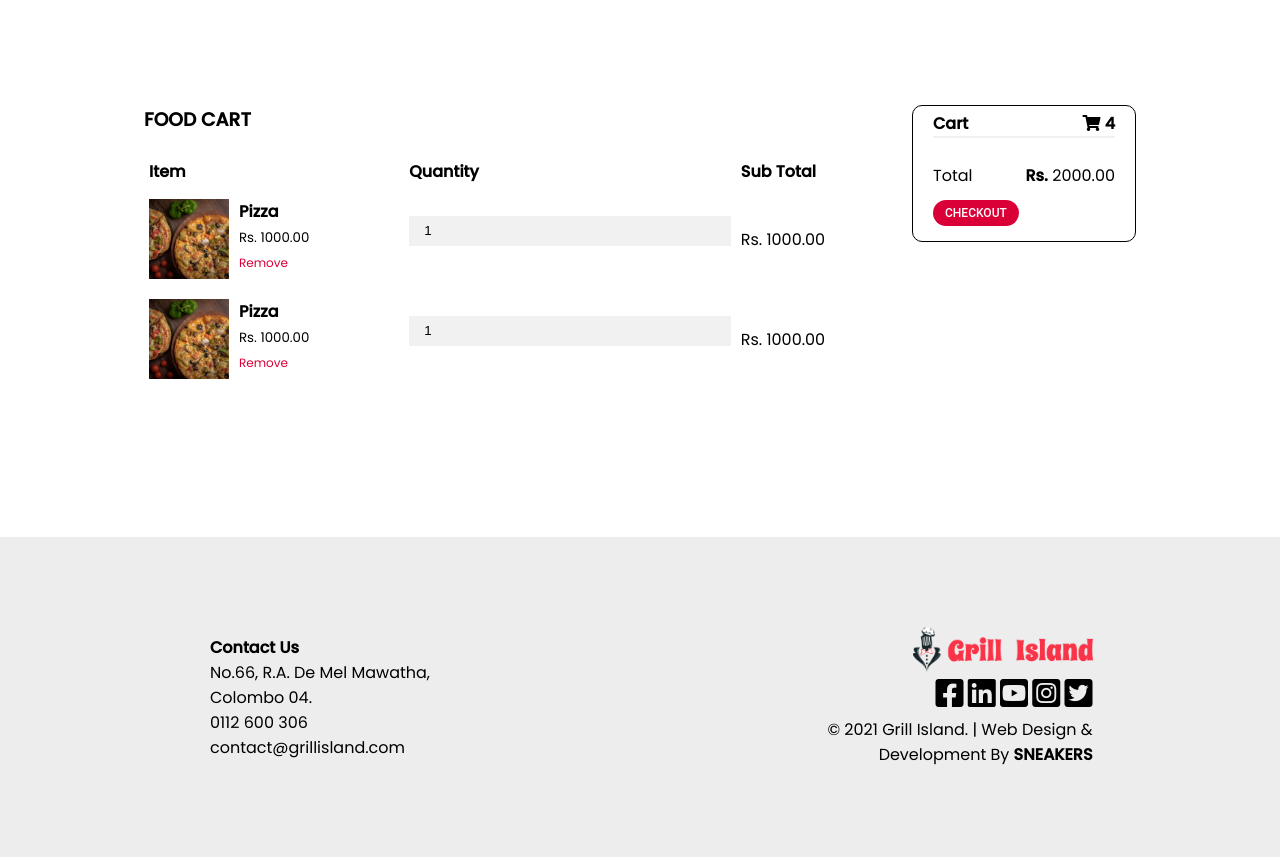
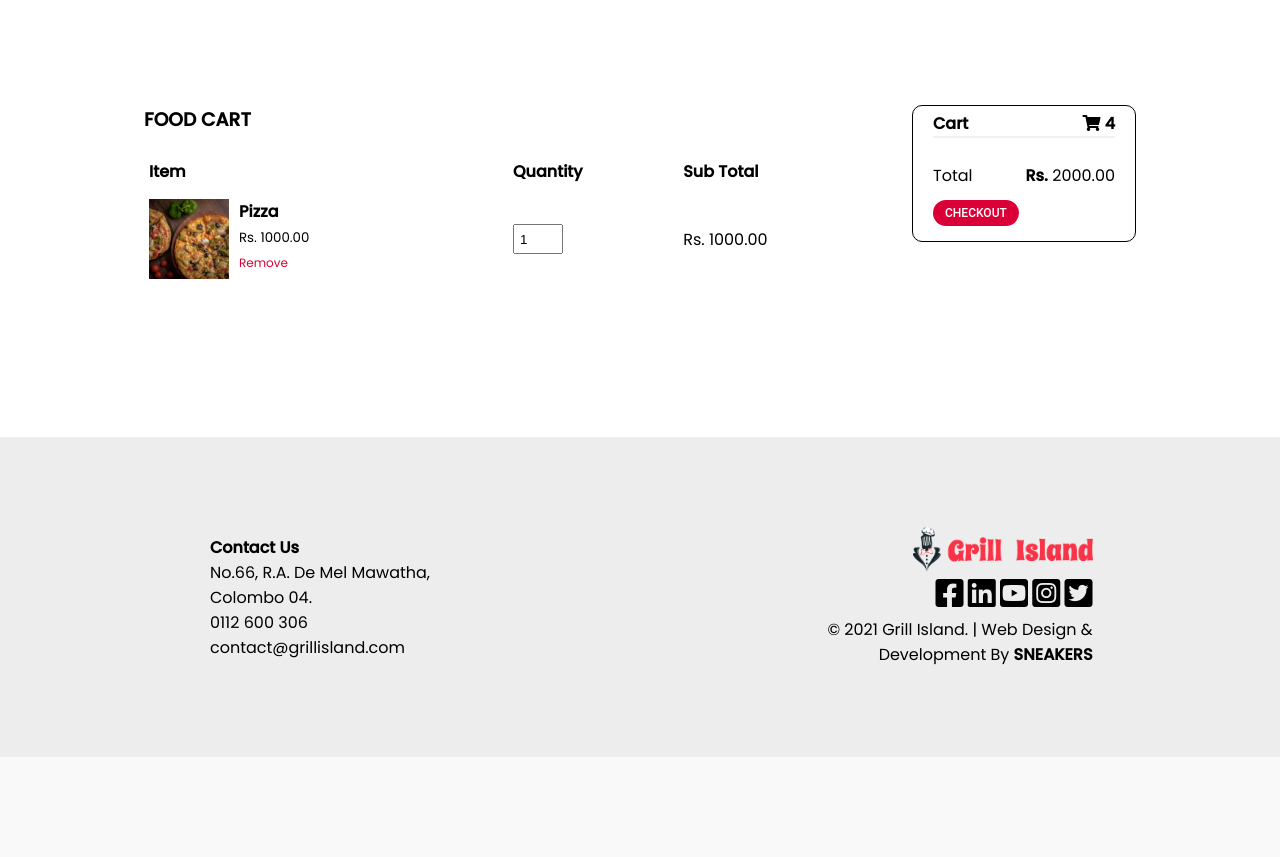
Before and after one commit to akapez/grill-island-wdp, a PHP site: page /cart.php in a window 1280 px wide. Shown: the part 80-937 px from the top of the page. After the commit the page ends 745 px from the top, so only its background shows below. Run offline with PHP 8.4, Linux system fonts and the light colour scheme.

Commit message:
fixed issues

```diff
--- a/cart.php
+++ b/cart.php
@@ -25,22 +25,7 @@
               </div>
             </div>
           </td>
-          <td><input type="number" value="1"></td>
-          <td>Rs. 1000.00</td>
-        </tr>
-        <tr>
-          <td>
-            <div class="cart_info">
-              <img src="./assets/pizza.png" alt="food-item">
-              <div>
-                <h4>Pizza</h4>
-                <small>Rs. 1000.00</small>
-                <br>
-                <a href="">Remove</a>
-              </div>
-            </div>
-          </td>
-          <td><input type="number" value="1"></td>
+          <td><input class="qty_input" type="number" value="1"></td>
           <td>Rs. 1000.00</td>
         </tr>
       </table>
--- a/index.php
+++ b/index.php
@@ -28,7 +28,7 @@
     <!--Popular Foodies-->
     <div class="popular-foodies">
       <div class="popular-foodie">
-        <div>
+        <div class="info-panel">
           <h1>PIZZA</h1>
           <p>Lorem ipsum dolor sit amet consectetur adipisicing elit. Quis, magnam dolorem vero explicabo sint expedita. Dolores neque eum officia quisquam, dignissimos similique sint quae laborum consequatur repellendus, consequuntur, recusandae minus!</p>
           <a href="menu.php"><button type="button" class="menu-btn">VIEW MENU</button></a>
@@ -38,7 +38,7 @@
         </div>
       </div>
       <div class="popular-foodie">
-        <div>
+        <div class="info-panel">
           <h1>BURGERS</h1>
           <p>Lorem ipsum dolor sit amet consectetur adipisicing elit. Quis, magnam dolorem vero explicabo sint expedita. Dolores neque eum officia quisquam, dignissimos similique sint quae laborum consequatur repellendus, consequuntur, recusandae minus!</p>
           <a href="menu.php"><button type="button" class="menu-btn">VIEW MENU</button></a>
@@ -48,7 +48,7 @@
         </div>
       </div>
       <div class="popular-foodie">
-        <div>
+        <div class="info-panel">
           <h1>SUBMARIENS</h1>
           <p>Lorem ipsum dolor sit amet consectetur adipisicing elit. Quis, magnam dolorem vero explicabo sint expedita. Dolores neque eum officia quisquam, dignissimos similique sint quae laborum consequatur repellendus, consequuntur, recusandae minus!</p>
           <a href="menu.php"><button type="button" class="menu-btn">VIEW MENU</button></a>
--- a/menu.php
+++ b/menu.php
@@ -6,8 +6,8 @@
 <!--search option-->
 <div class="search_container">
   <form action="/action_page.php" autocomplete="off">
-    <input type="text" placeholder="Search.." name="search" />
-    <button type="submit">Search</button>
+    <input class="search_input" type="text" placeholder="Search.." name="search" />
+    <button class="search_button" type="submit">Search</button>
   </form>
 </div>
 
@@ -18,7 +18,7 @@
     <h4>Pizza</h4>
     <p>RS. 999.99 - RS. 2499.99</p>
     <div>
-      <button type="submit">Order Now</button>
+      <button class="order_button" type="submit">Order Now</button>
     </div>
   </div>
 </div>
--- a/styles/cart.css
+++ b/styles/cart.css
@@ -59,8 +59,8 @@ td{
   padding: 10px 5px;
 }
 
-td input{
-  width: 40px;
+td .qty_input{
+  width: 50px;
   height: 30px;
   padding: 5px;
 }
@@ -118,6 +118,7 @@ span.price {
 @media (max-width: 800px) {
   .row {
     flex-direction: column-reverse;
+    padding: 0 5% 10% 5%;
   }
   .col-25 {
     margin-bottom: 20px;
--- a/styles/feedback.css
+++ b/styles/feedback.css
@@ -12,10 +12,7 @@
   background-color: white;
 }
 
-.feedback-form .feedback-container
-input[type="text"],
-input[type="number"],
-textarea{
+.fb_input{
   width: 100%;
   padding: 15px;
   margin: 5px 0 22px 0;
@@ -24,10 +21,7 @@ textarea{
   background: #f1f1f1;
 }
 
-.feedback-form .feedback-container
-input[type="text"]:focus,
-input[type="number"]:focus,
-textarea:focus {
+.fb_input:focus {
   background-color: #ddd;
   outline: none;
 }
--- a/styles/index.css
+++ b/styles/index.css
@@ -49,6 +49,10 @@
   /* padding: 5rem calc((100vw - 1300px) / 2); */
 }
 
+.info-panel{
+  padding-right: 5%;
+}
+
 .menu-btn{
   background-color: #da0037;
   color: white;
@@ -96,6 +100,10 @@
     margin-bottom: 5%;
   }
 
+  .info-panel{
+    padding-right: 0;
+  }
+
   .menu-btn{
     margin-left: auto;
     margin-right: auto;
--- a/styles/login.css
+++ b/styles/login.css
@@ -2,17 +2,15 @@
   height: calc(30vh - 30px);
 }
 
-.login-form{
+.login_form{
   border: 1px solid #000;
   border-radius: 25px;
   padding: 20px;
   margin: 2% 35% 10% 35%;
 }
 
-.login-form
-input[type="text"],
-input[type="password"]
-{ background: #f1f1f1;
+.login_input {
+  background: #f1f1f1;
   width: 100%;
   padding: 12px;
   border: none;
@@ -24,7 +22,7 @@ input[type="password"]
   margin-top: 15px;
 }
 
-.login-form button  {
+.login_button {
   background-color: #DA0037;
   color: white;
   padding: 8px 18px 8px 18px;
@@ -41,7 +39,7 @@ input[type="password"]
 
 }
 
-.login-form button :hover {
+.login_button :hover {
   background-color: #DA0037;
 }
 
@@ -58,13 +56,13 @@ input[type="password"]
   .login-banner {
     height: calc(25vh - 30px);
   }
-  .login-form{
+  .login_form{
     margin: 5%  25% 45% 25%;
   }
 }
 
 @media screen and (max-width: 600px) {
-  .login-form{
+  .login_form{
     margin: 5%  10% 45% 10%;
   }
 }
--- a/styles/menu.css
+++ b/styles/menu.css
@@ -20,7 +20,7 @@
   margin-bottom: 70px;
 }
 
-.search_container input[type="text"] {
+.search_input {
   padding: 6px;
   margin-top: 8px;
   font-size: 17px;
@@ -29,7 +29,7 @@
   width: 350px;
 }
 
-.search_container button {
+.search_button {
   background-color: #da0037;
   color: white;
   padding: 8px 18px 8px 18px;
@@ -75,7 +75,7 @@
   width: 100%;
 }
 
-.menu_container .menu button {
+.order_button {
   background-color: #da0037;
   text-transform: uppercase;
   font-family: "Poppins", sans-serif;
--- a/styles/register.css
+++ b/styles/register.css
@@ -10,8 +10,7 @@
 }
 
 /*contact from*/
-.register-form input[type="text"],
-input[type="password"] {
+.register_input {
   width: 100%;
   padding: 12px;
   border: none;
@@ -23,12 +22,11 @@ input[type="password"] {
   resize: vertical;
 }
 
-.register-form button {
+.register_button {
   background-color: #da0037;
   color: white;
   padding: 8px 18px 8px 18px;
   border: none;
-  border-radius: 4px;
   cursor: pointer;
   border-radius: 25px;
   text-transform: uppercase;
@@ -40,7 +38,7 @@ input[type="password"] {
   margin-bottom: 12px;
 }
 
-.register-form button:hover {
+.register_button:hover {
   background-color: #da0037;
 }
 
```
Also changed, not shown: feedback.php (+5 -5 lines), login.php (+4 -4 lines), register.php (+5 -5 lines).
